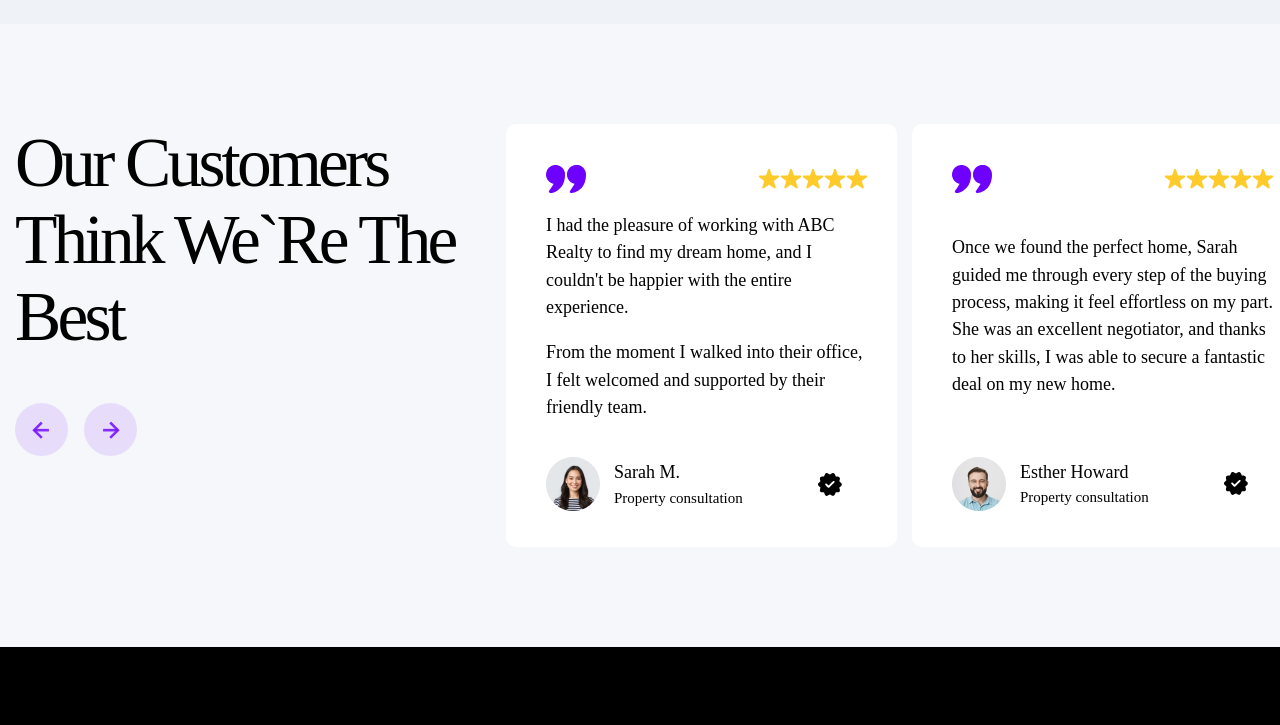
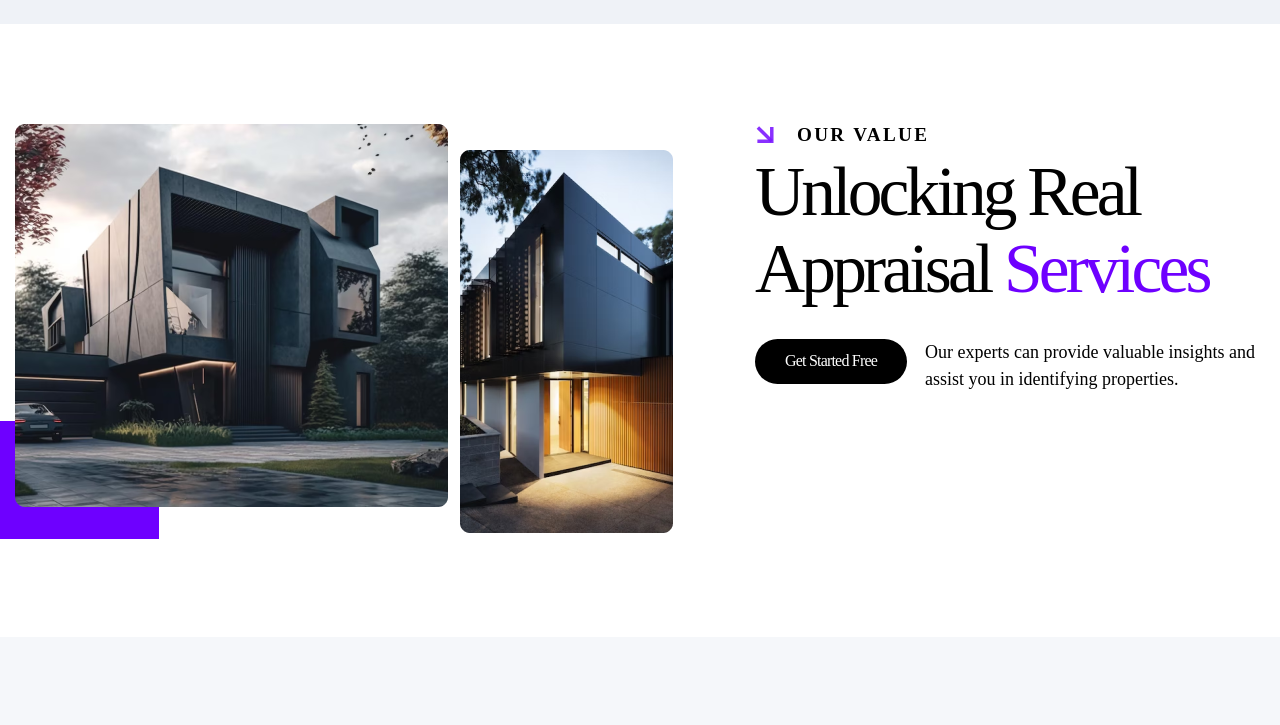
Before and after one commit to Hucci505/capella-projects, a website: page index.html in a window 1280 px wide. Shown: the part 2840-3565 px from the top of the page. Drawn offline with nearby package versions, Linux system fonts and the light colour scheme; a web font is replaced by a local one.

Commit message:
add services section

```diff
--- /dev/null
+++ b/assets/scss/_services.scss
@@ -0,0 +1,55 @@
+.cp-services {
+  &__wrap {
+    display: flex;
+    gap: 82px;
+    margin: 100px 0;
+  }
+  &__img {
+    position: relative;
+    display: flex;
+    gap: 12px;
+    &-1 {
+      z-index: 1;
+    }
+    &-2 {
+      padding-top: 26px;
+    }
+    &-3 {
+      width: 170px;
+      height: 118px;
+      background-color: #6e00ff;
+      position: absolute;
+      top: 72%;
+      left: -4%;
+    }
+  }
+
+  &__info {
+    display: flex;
+    flex-direction: column;
+    max-width: 557px;
+    width: 100%;
+  }
+
+  &__value {
+    display: flex;
+    gap: 22px;
+    margin-bottom: 8px;
+  }
+
+  &__button {
+    align-items: flex-start;
+    display: flex;
+    gap: 18px;
+  }
+  h2 {
+    max-width: 470px;
+    margin-bottom: 32px;
+  }
+  p {
+    max-width: 368px;
+  }
+  a {
+    flex-shrink: 0;
+  }
+}
--- a/assets/scss/style.scss
+++ b/assets/scss/style.scss
@@ -2,7 +2,7 @@
 @import "./banner";
 @import "./line";
 @import "./assist", "./rental";
-@import "./cp-customers";
+@import "./cp-customers", "./services";
 @import "./var";
 
 * {
--- a/index.html
+++ b/index.html
@@ -10,7 +10,7 @@
       href="https://cdn.jsdelivr.net/npm/swiper@10/swiper-bundle.min.css"
     />
     <link
-      href="https://api.fontshare.com/v2/css?f[]=amulya@400,500&f[]=synonym@600,500,400&f[]=space-grotesk@700,400&display=swap"
+      href="https://api.fontshare.com/v2/css?f[]=amulya@400,500&f[]=synonym@600,500,400&f[]=space-grotesk@700,500,400&display=swap"
       rel="stylesheet"
     />
     <link rel="preconnect" href="https://fonts.googleapis.com" />
@@ -326,6 +326,38 @@
         </div>
       </section>
 
+      <section class="cp-services">
+        <div class="container">
+          <div class="cp-services__wrap">
+            <div class="cp-services__img">
+              <div class="cp-services__img-1">
+                <img src="./assets/img/services-1.png" alt="" />
+              </div>
+              <div class="cp-services__img-2">
+                <img src="./assets/img/services-2.png" alt="" />
+              </div>
+              <div class="cp-services__img-3"></div>
+            </div>
+            <div class="cp-services__info">
+              <div class="cp-services__value">
+                <img src="./assets/img/arrow.svg" alt="" />
+                <h3>Our value</h3>
+              </div>
+              <h2>
+                Unlocking Real Appraisal <span class="purp">Services</span>
+              </h2>
+              <div class="cp-services__button">
+                <a href="#" class="btn btn-text"> get started free </a>
+                <p>
+                  Our experts can provide valuable insights and assist you in
+                  identifying properties.
+                </p>
+              </div>
+            </div>
+          </div>
+        </div>
+      </section>
+
       <section class="cp-customers">
         <div class="container">
           <div class="cp-customers__wrap">
```
Also changed, not shown: assets/css/style.min.css.
